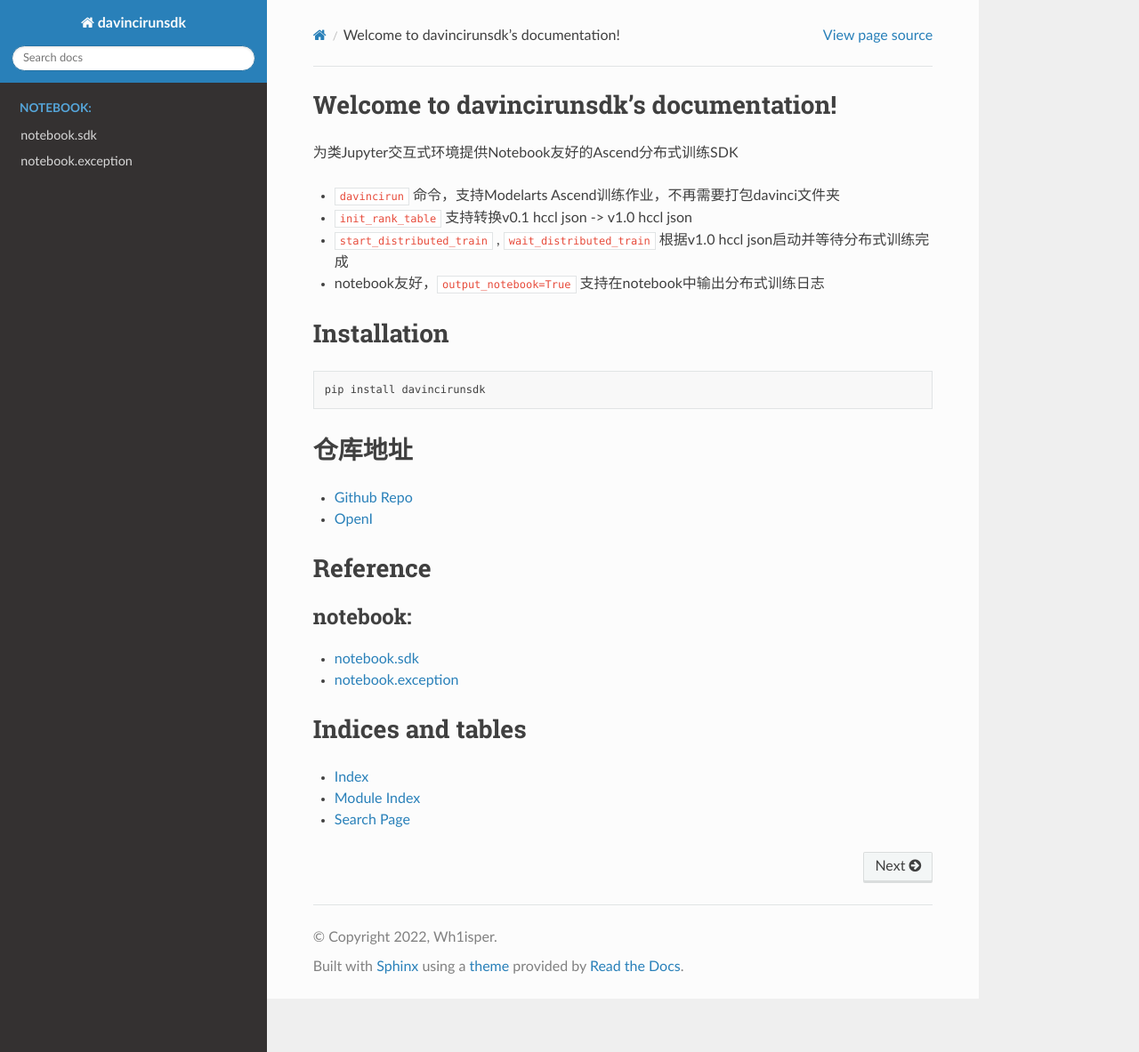
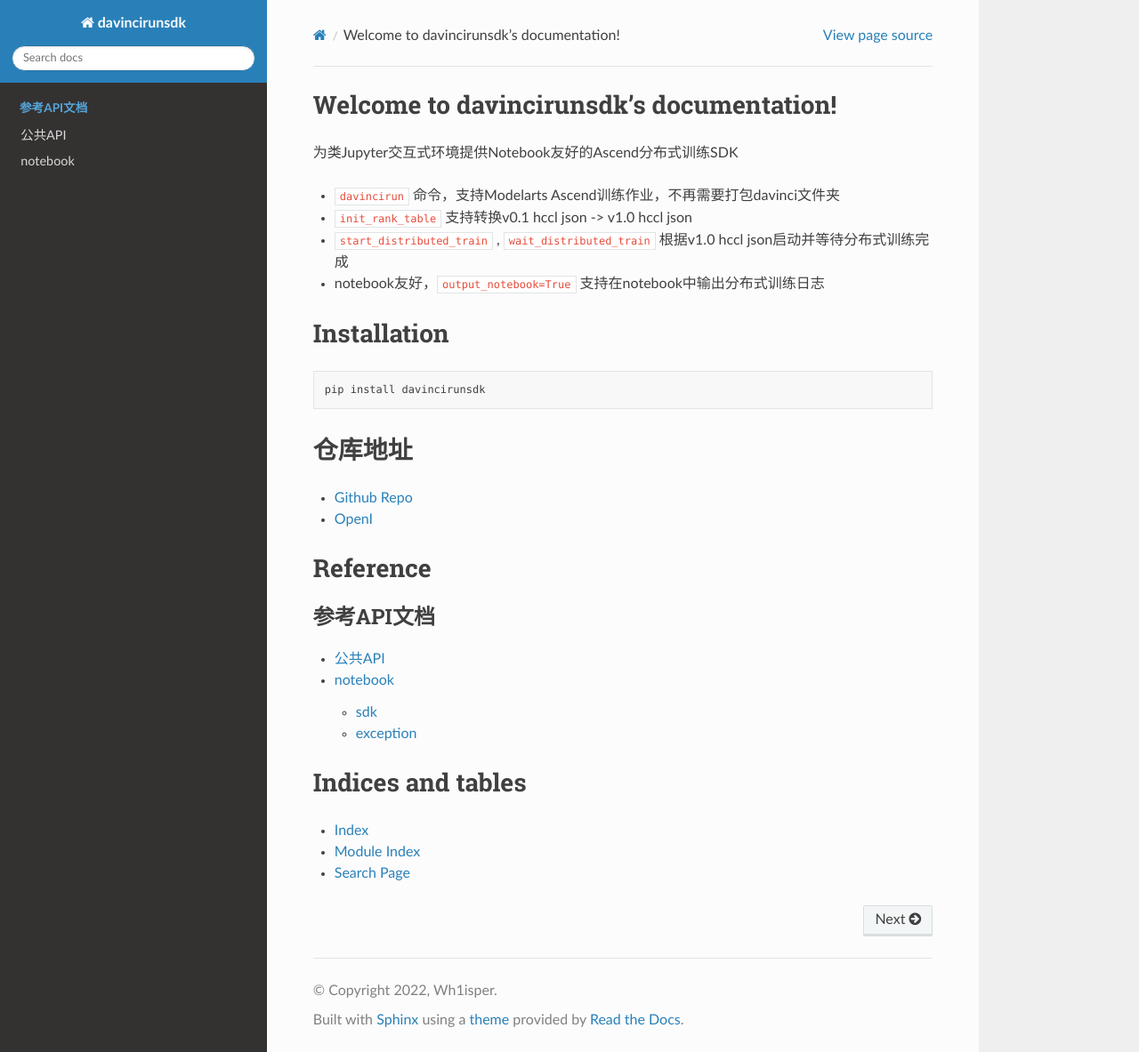
Before and after one commit to Wh1isper/davincirunsdk, a Sphinx documentation site: the page built from source/index.rst, in a window 1280 px wide and 1183 px high. Shown: the whole window at 89% size. Built offline with Sphinx 7.4.7 and the Read the Docs theme 2.0.0, drawn with Linux system fonts in a browser that asks for light colours.

Commit message:
better docs

```diff
--- a/source/conf.py
+++ b/source/conf.py
@@ -12,8 +12,8 @@
 #
 import os
 import sys
+
 sys.path.insert(0, os.path.abspath(".."))
-
 
 # -- Project information -----------------------------------------------------
 
@@ -32,7 +32,8 @@
 extensions = [
     'sphinx.ext.autodoc',
     'sphinx.ext.napoleon',
-    'sphinx.ext.viewcode'
+    'sphinx.ext.viewcode',
+    'sphinx.ext.autosectionlabel',
 ]
 
 # Add any paths that contain templates here, relative to this directory.
--- a/source/index.rst
+++ b/source/index.rst
@@ -31,11 +31,11 @@
 ========================================
 
 .. toctree::
-   :maxdepth: 2
-   :caption: notebook:
+   :maxdepth: 3
+   :caption: 参考API文档
 
-   notebook.sdk <notebook/sdk/index>
-   notebook.exception <notebook/exception/index>
+   公共API <public/index>
+   notebook <notebook/index>
 
 Indices and tables
 ==================
--- /dev/null
+++ b/source/notebook/index.rst
@@ -0,0 +1,10 @@
+notebook
+=========================================
+
+
+.. toctree::
+   :maxdepth: 1
+   :caption: 参考API文档
+
+   sdk <sdk/index>
+   exception <exception/index>
--- a/source/notebook/sdk/index.rst
+++ b/source/notebook/sdk/index.rst
@@ -1,6 +1,5 @@
 notebook.sdk
 =========================================
-
 .. automodule:: davincirunsdk.notebook.sdk
    :members:
    :private-members:
--- /dev/null
+++ b/source/public/index.rst
@@ -0,0 +1,5 @@
+公共API
+=========================================
+
+.. automodule:: davincirunsdk
+   :members:
```
